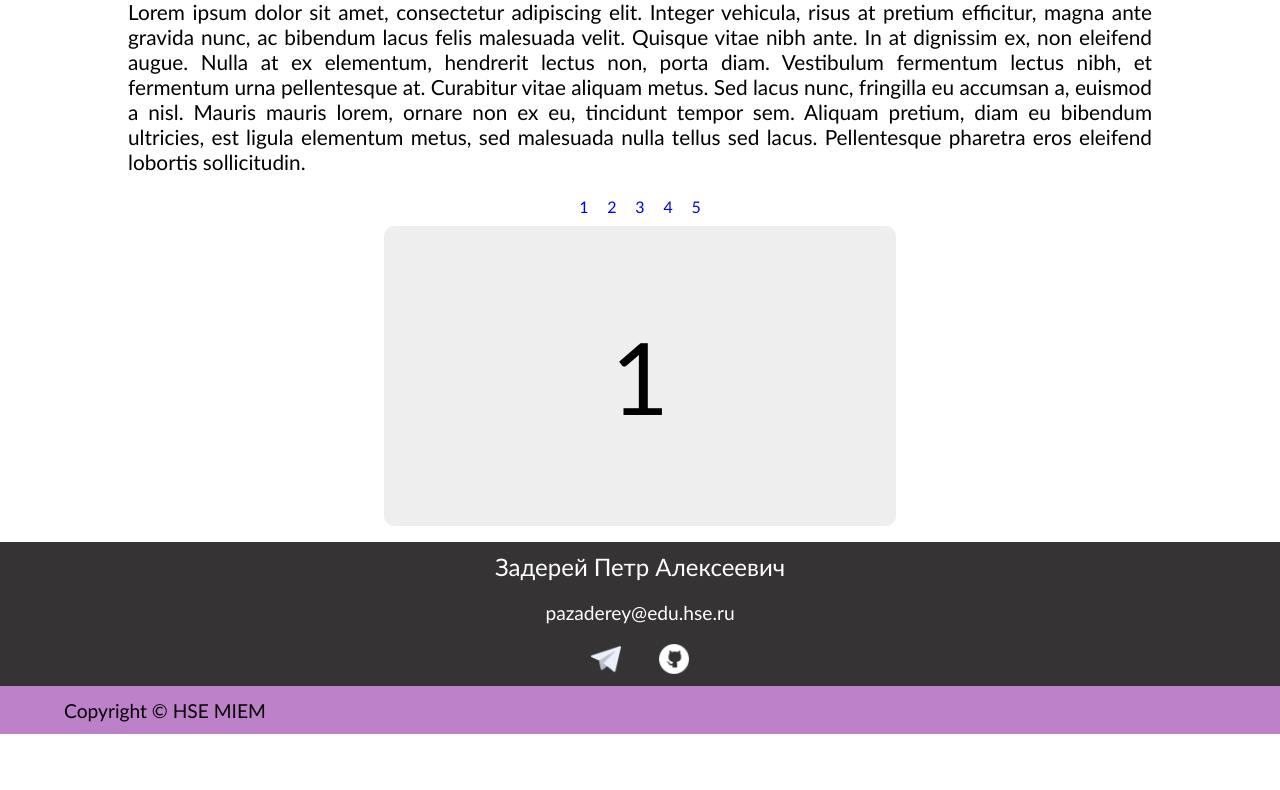
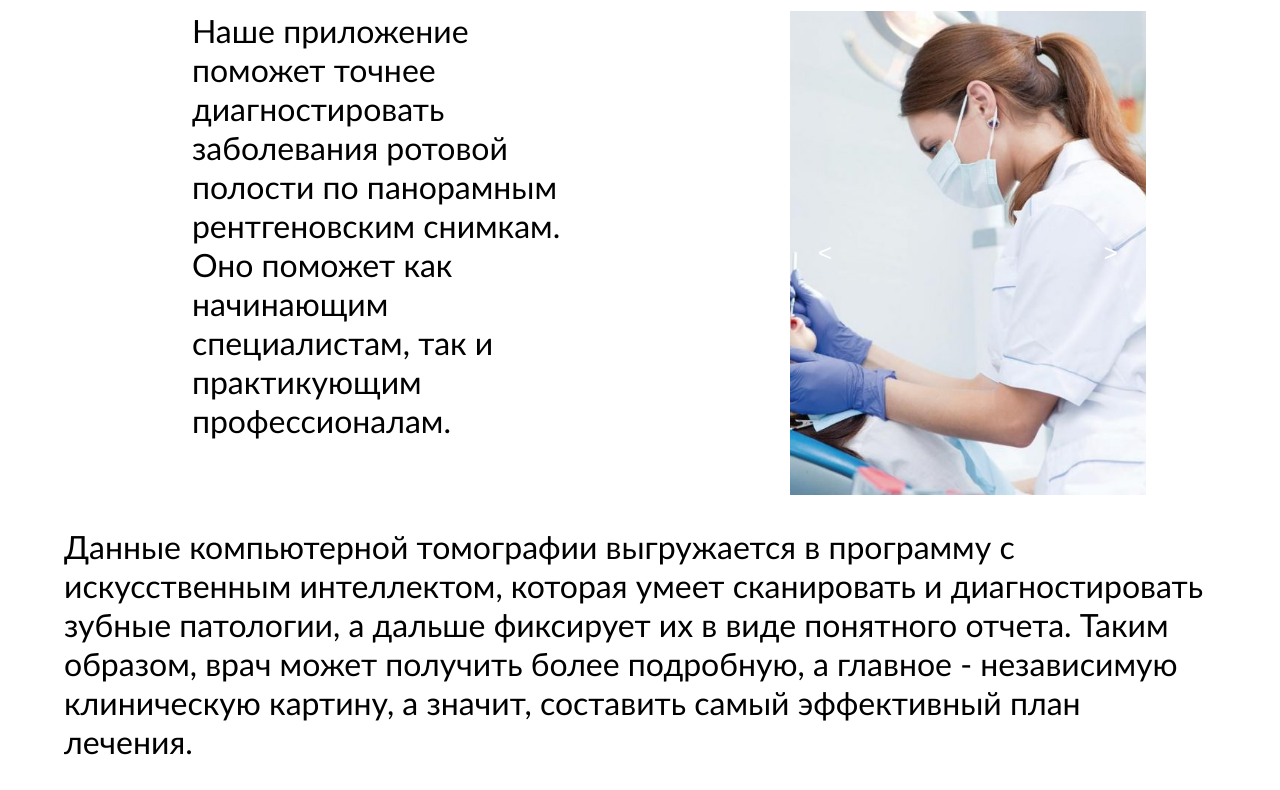
Before and after one commit to pazaderey/web-stomatology, a website: page public/html/index.html in a window 1280 px wide. Shown: the part 163-953 px from the top of the page. Before the commit the page ends 897 px from the top, so only its background shows below. Drawn offline with Linux system fonts and the light colour scheme.

Commit message:
✨ Add slider pictures

```diff
--- a/public/css/index.css
+++ b/public/css/index.css
@@ -1,24 +1,82 @@
 body {
-    font-family: 'Gill Sans', 'Gill Sans MT', Calibri, 'Trebuchet MS', sans-serif;
-    margin: 0;
+  font-family: "Gill Sans", "Gill Sans MT", Calibri, "Trebuchet MS", sans-serif;
+  margin: 0;
 }
 
 main {
-    min-height: calc(100vh - 15.5rem);
-    display: flex;
-    flex-direction: column;
-    align-items: center;
-    justify-content: flex-start;
+  min-height: calc(100vh - 15.5rem);
+  display: flex;
+  flex-direction: column;
+  align-items: center;
+  justify-content: flex-start;
+}
+
+h1 {
+  font-size: 2.5rem;
+  font-weight: bold;
+  padding-left: 5%;
+  padding-right: 5%;
+}
+
+section {
+  width: 90%;
+}
+
+section > p {
+  font-size: 2rem;
 }
 
 section.main-slider {
-    width: 80%;
-    display: flex;
-    flex-direction: column;
-    align-items: center;
+  display: flex;
+  flex-direction: row;
+  flex-wrap: wrap;
+  justify-content: space-around;
 }
 
-section.main-slider > p {
-    font-size: 1.3rem;
-    text-align: justify;
+section.main-slider p {
+  max-width: 25rem;
+  margin-top: auto;
+  padding-bottom: 2%;
+  padding-left: 5%;
+  padding-right: 5%;
 }
+
+.slider-container {
+  position: relative;
+  min-width: 300px;
+  min-height: 200px;
+  aspect-ratio: 16/9;
+  overflow: hidden;
+}
+
+.slider {
+  display: flex;
+  transition: transform 0.5s ease-in-out;
+}
+
+.slider img {
+  width: 100%;
+  height: 100%;
+  object-fit: cover;
+}
+
+.prev-button,
+.next-button {
+  position: absolute;
+  top: 50%;
+  transform: translateY(-50%);
+  width: 50px;
+  height: 50px;
+  background-color: transparent;
+  border: none;
+  font-size: 24px;
+  color: white;
+}
+
+.prev-button {
+  left: 10px;
+}
+
+.next-button {
+  right: 10px;
+}
--- a/public/html/index.html
+++ b/public/html/index.html
@@ -10,55 +10,41 @@
     <link rel="icon" type="image/x-icon" href="../img/logo.ico">
     <script src="../js/components/header.js" type="text/javascript" defer></script>
     <script src="../js/components/footer.js" type="text/javascript" defer></script>
-    <script src="../js/slider.js" type="text/javascript"></script>
 </head>
 
 <body>
     <header-component></header-component>
 
     <main>
+        <h1>Искусственный интеллект для стоматологов</h1>
         <section class="main-slider">
-            <h1>Искусственный интеллект для стоматологов</h1>
             <p>
-                Lorem ipsum dolor sit amet, consectetur adipiscing elit. Integer vehicula, risus at pretium
-                efficitur, magna ante gravida nunc, ac bibendum lacus felis malesuada velit. Quisque vitae
-                nibh ante. In at dignissim ex, non eleifend augue. Nulla at ex elementum, hendrerit lectus
-                non, porta diam. Vestibulum fermentum lectus nibh, et fermentum urna pellentesque at.
-                Curabitur vitae aliquam metus. Sed lacus nunc, fringilla eu accumsan a, euismod a nisl.
-                Mauris mauris lorem, ornare non ex eu, tincidunt tempor sem. Aliquam pretium, diam eu
-                bibendum ultricies, est ligula elementum metus, sed malesuada nulla tellus sed lacus.
-                Pellentesque pharetra eros eleifend lobortis sollicitudin.
+                Наше приложение поможет точнее диагностировать заболевания ротовой полости по
+                панорамным рентгеновским снимкам. Оно поможет как начинающим специалистам, так и
+                практикующим профессионалам.
             </p>
-            <div class="slider">
-
-                <a href="#slide-1">1</a>
-                <a href="#slide-2">2</a>
-                <a href="#slide-3">3</a>
-                <a href="#slide-4">4</a>
-                <a href="#slide-5">5</a>
-
-                <div class="slides">
-                  <div id="slide-1">
-                    1
-                  </div>
-                  <div id="slide-2">
-                    2
-                  </div>
-                  <div id="slide-3">
-                    3
-                  </div>
-                  <div id="slide-4">
-                    4
-                  </div>
-                  <div id="slide-5">
-                    5
-                  </div>
+            <div class="slider-container">
+                <div class="slider">
+                    <img src="../img/slider-1.jpg" alt="Приём у стоматолога">
+                    <img src="../img/slider-2.jpg" alt="Панорамный снимок">
+                    <img src="../img/slider-3.jpg" alt="Анализ снимка">
                 </div>
-              </div>
+                <button class="prev-button" aria-label="Посмотреть предыдущий слайд">&lt;</button>
+                <button class="next-button" aria-label="Посмотреть следующий слайд">&gt</button>
+            </div>
+        </section>
+        <section>
+            <p>
+                Данные компьютерной томографии выгружается в программу с искусственным интеллектом,
+                которая умеет сканировать и диагностировать зубные патологии, а дальше фиксирует
+                их в виде понятного отчета. Таким образом, врач может получить более подробную, а
+                главное - независимую клиническую картину, а значит, составить самый эффективный план лечения.
+            </p>
         </section>
     </main>
 
     <footer-component></footer-component>
 </body>
+<script src="../js/slider.js"></script>
 
 </html>
--- a/public/js/components/header.js
+++ b/public/js/components/header.js
@@ -8,6 +8,7 @@ headerTemplate.innerHTML = `
         display: flex;
         position: sticky;
         top: 0;
+        z-index: 10;
     }
 
     #logo {
@@ -88,6 +89,7 @@ headerTemplate.innerHTML = `
         height: 2rem;
         background-color: inherit;
         border: 3px solid #BD81C9;
+        font-size: 1.3rem;
         border-radius: 20px;
     }
 
@@ -99,6 +101,7 @@ headerTemplate.innerHTML = `
         display: block;
         color: #000000;
         text-decoration: none;
+        font-size: 1.3rem;
         padding: 15px 30px;
     }
 
--- /dev/null
+++ b/public/js/slider.js
@@ -0,0 +1,31 @@
+const slider = document.querySelector('.slider');
+const prevButton = document.querySelector('.prev-button');
+const nextButton = document.querySelector('.next-button');
+const slides = Array.from(slider.querySelectorAll('img'));
+const slideCount = slides.length;
+let slideIndex = 0;
+
+prevButton.addEventListener('click', showPreviousSlide);
+nextButton.addEventListener('click', showNextSlide);
+
+function showPreviousSlide() {
+  slideIndex = (slideIndex - 1 + slideCount) % slideCount;
+  updateSlider();
+}
+
+function showNextSlide() {
+  slideIndex = (slideIndex + 1) % slideCount;
+  updateSlider();
+}
+
+function updateSlider() {
+  slides.forEach((slide, index) => {
+    if (index === slideIndex) {
+      slide.style.display = 'block';
+    } else {
+      slide.style.display = 'none';
+    }
+  });
+}
+
+updateSlider();
```
Also changed, not shown: index.js (+8 -1 lines), public/img/slider-1.jpg (added), public/img/slider-2.jpg (added), public/img/slider-3.jpg (added).
